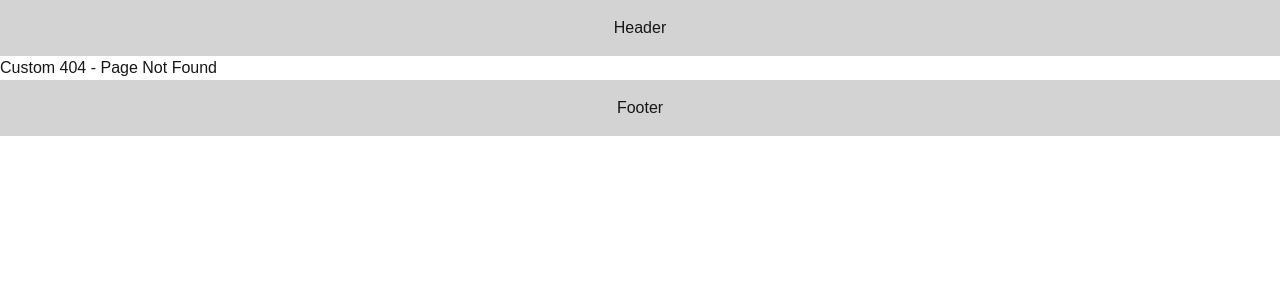
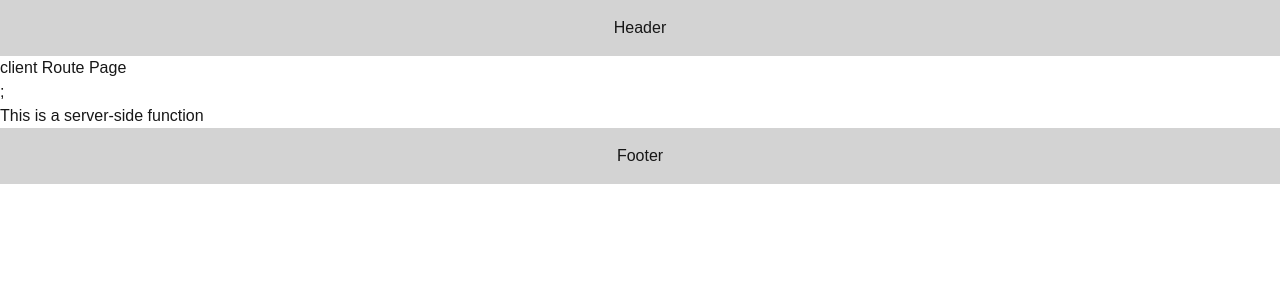
Before and after one commit to jjyy032659/NextJsProject, a Next.js app: page /client-route in a window 1280 px wide. Before the commit this address had no page. Shown: the top 300 px of the page. Built offline with nearby package versions, Linux system fonts and the light colour scheme.

Commit message:
add SSR CSR RSC, dydnamic rendering, streaming, suspense

```diff
--- a/app/about/page.tsx
+++ b/app/about/page.tsx
@@ -1,11 +1,19 @@
+import { cookies } from "next/headers";
+
+
 export const metadata={
 
-    title:"About Codevolution",
+    title:"About codevolution",
 
+    description:"This is the about page of our Next.js application."
 }
 
 
 
-export default function About() {
+export default async function About() {
+    const cookieStore=await cookies();
+    const theme=cookieStore.get("theme")?.value;
+    console.log(theme)
+
     return <h1>About Page</h1>;
 }
--- /dev/null
+++ b/app/client-route/page.tsx
@@ -0,0 +1,11 @@
+"use client";
+import { serverSideFunction } from "@/utils/server-utils";
+
+export default function ClientRoutePage() {
+    const result = serverSideFunction();
+    console.log("This is a client-side component.");
+        return <>
+        <h1>client Route Page</h1>;
+        <p>{result}</p>
+        </>
+}
--- a/app/dashboard/page.tsx
+++ b/app/dashboard/page.tsx
@@ -1,11 +1,16 @@
- function BarChart() {
+"use client";
+import { useState } from "react";
+function BarChart() {
         return <h1>Bar Chart Page</h1>;
  }
 
  export default function Dashboard() {
+    const [name,setName]    =useState("")
     return (
         <div>
             <h1>Dashboard Page</h1>
+            <input style={{border:"1px solid black"}} value={name} onChange={(e)=>setName(e.target.value)}/>
+            <p>Hello, {name}!</p>
         </div>
     );
 }
--- a/app/page.tsx
+++ b/app/page.tsx
@@ -7,6 +7,7 @@ export default function Home(){
     return <><h1>Welcome Home</h1>
     <Link href="/blog">Blog</Link><br/>
     <Link href="/products">Proucts</Link><br/>
+    <Link href="/dashboard">Dashboard</Link><br/>
     </>;
 
 }
--- /dev/null
+++ b/app/server-route/page.tsx
@@ -0,0 +1,10 @@
+import { serverSideFunction } from "@/utils/server-utils";
+
+export default function Page() {
+const result = serverSideFunction();
+
+    return <>
+    <h1>Server Route Page</h1>;
+    <p>{result}</p>
+    </>
+}
--- /dev/null
+++ b/utils/server-utils.ts
@@ -0,0 +1,6 @@
+export const serverSideFunction = () => {
+    console.log(
+        "I am a server-side function. I am running on the server."
+    );
+    return "This is a server-side function";
+}
```
